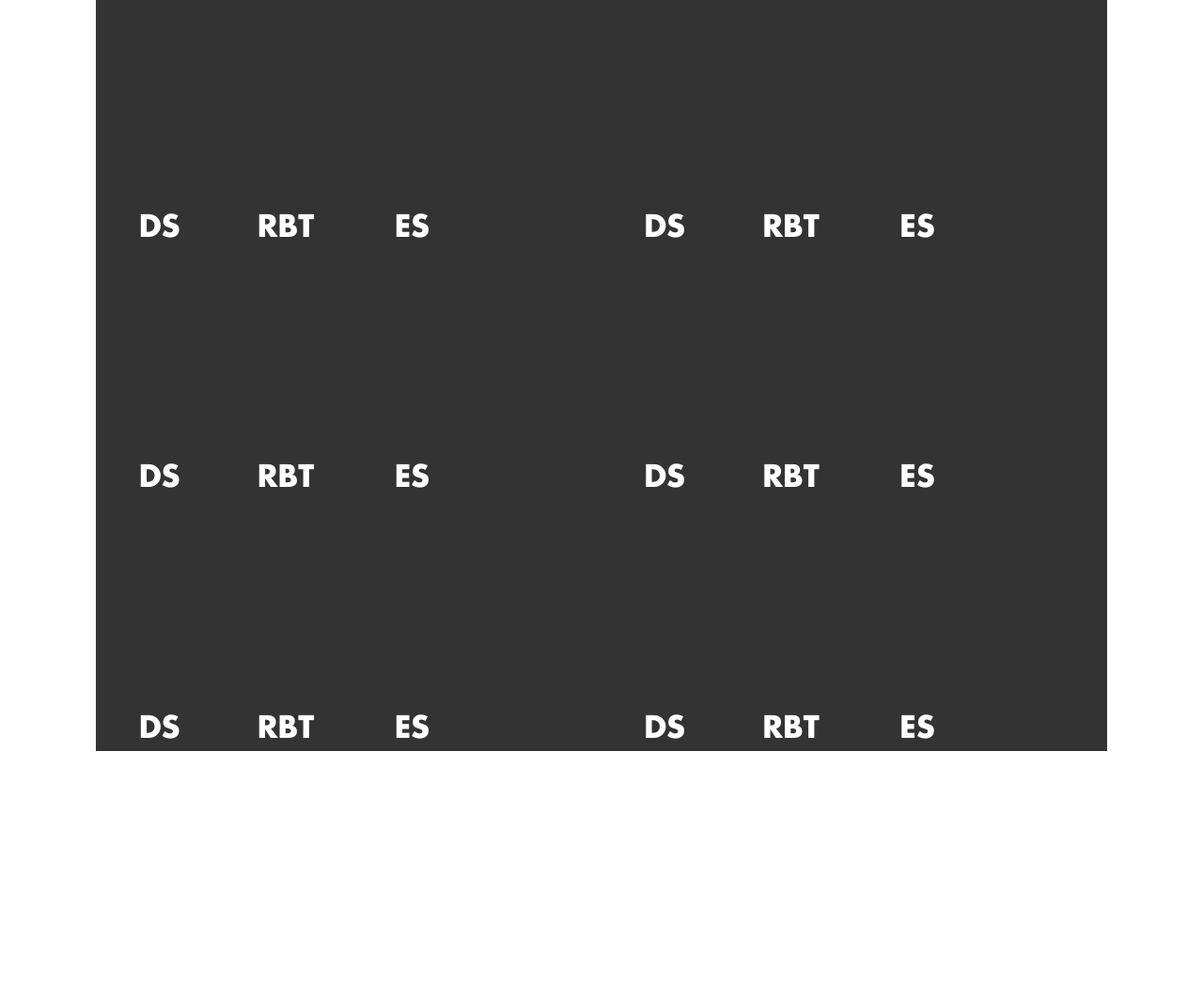
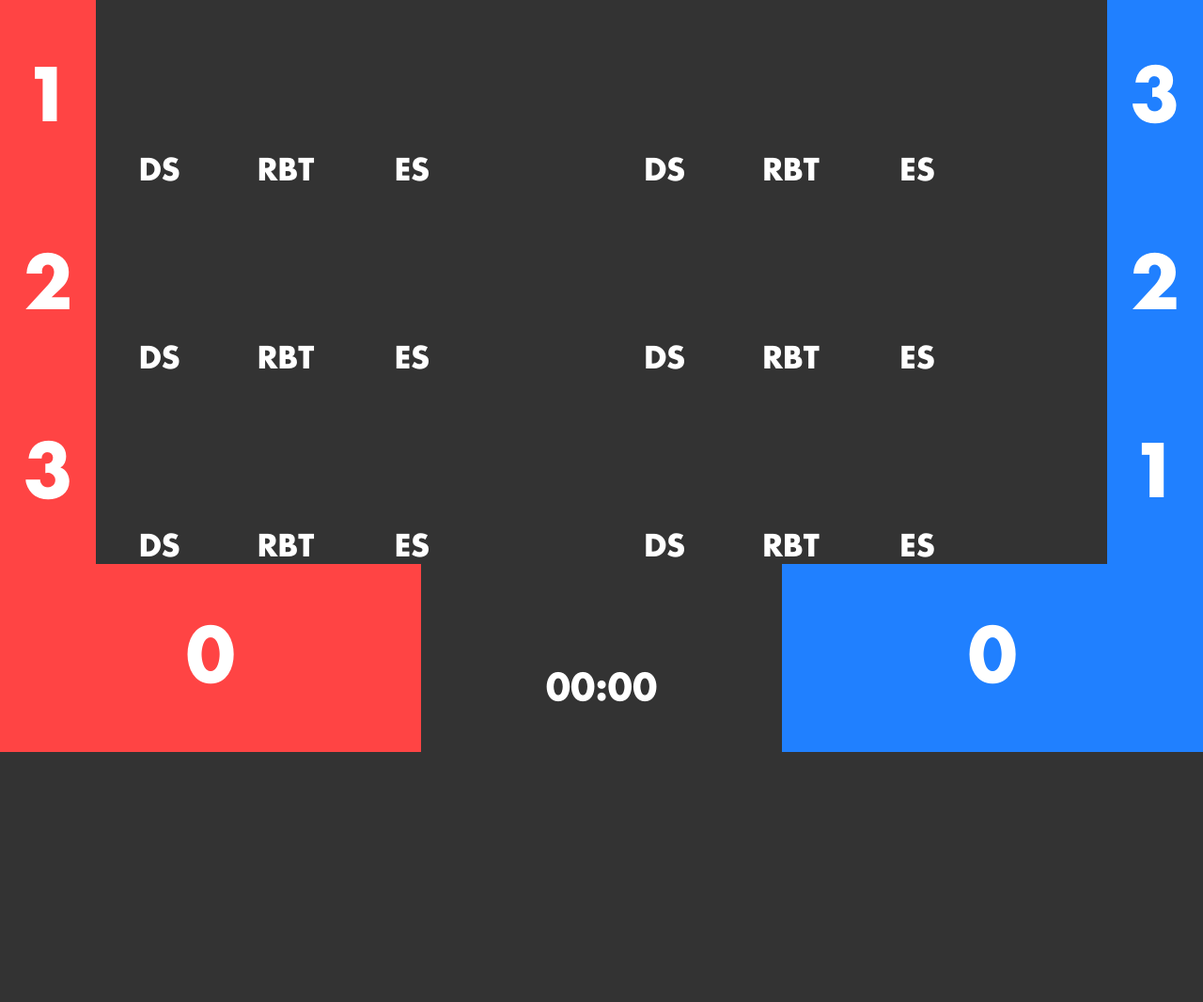
Before and after one commit to frc5024/ThriftyField, a Flask app: page /displays/main in a window 1280 px wide. Shown: the whole page at 94% size. After the commit the page ends 800 px from the top, so only its background shows below. Run offline with Flask 2, Linux system fonts and the light colour scheme; parts of the project's set-up code (start-up, migrations or seed data) failed here and were passed over; some libraries are stand-ins or nearby versions.

Commit message:
main game display

```diff
--- a/static/css/field_monitor_display.css
+++ b/static/css/main-display.css
@@ -14,6 +14,7 @@ body {
   height: 100%;
   font-family: FuturaLTBold;
   color: #fff;
+  /* background-color: rgb(32, 46, 83); */
 }
 .center {
   display: flex;
@@ -21,17 +22,17 @@ body {
   justify-content: center;
 }
 .position-row {
-  height: 33.3%;
+  height: 25%;
 }
 .left-position, .right-position {
   width: 8%;
   height: 100%;
   font-size: 6vw;
 }
-.left-position[data-reversed=false], .right-position[data-reversed=true] {
+.left-position {
   background-color: #f44;
 }
-.left-position[data-reversed=true], .right-position[data-reversed=false] {
+.right-position {
   background-color: #2080ff;
 }
 .team {
@@ -79,3 +80,36 @@ body {
 .team-box i {
   margin-right: 0.5vw;
 }
+
+.game-info{
+  display: flex;
+  height:100%;
+  width:100%;
+  margin:auto;
+  text-align:center;
+}
+
+.time{
+  height:100%;
+  width: 30%;
+  font-size: 3vw;
+  padding-top:8%;
+  background-color: #333;
+}
+
+.rscore, .bscore{
+  font-size: 6vw;
+  padding-top:3%;
+}
+
+.rscore{
+  background-color: #f44;
+  height: 100%;
+  width:35%
+}
+
+.bscore{
+  background-color: #2080ff;
+  height: 100%;
+  width:35%
+}
--- a/templates/main-display.htm
+++ b/templates/main-display.htm
@@ -4,7 +4,7 @@
 
     <link rel="stylesheet" href="/static/css/lib/bootstrap.min.css" />
     <link rel="stylesheet" href="/static/css/cheesy-arena.css" />
-    <link rel="stylesheet" href="/static/css/field_monitor_display.css" />
+    <link rel="stylesheet" href="/static/css/main-display.css" />
 </head>
 <body>
     <div class="position-row center">
@@ -80,7 +80,17 @@
     </div>
 
     <div class="position-row center">
-
+            <div class="game-info">
+                <div class="rscore">
+                    0
+                </div>
+                <div class="time">
+                    00:00
+                </div>
+                <div class="bscore">
+                    0
+                </div>
+            </div>
     </div>
 
 </body>
```
